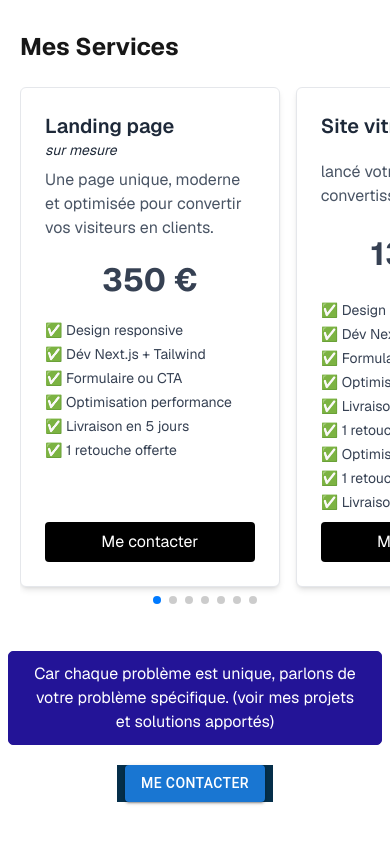
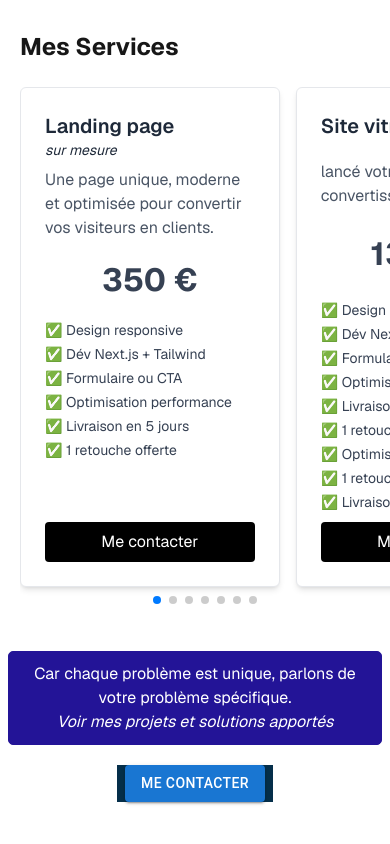
Before and after one commit to Halloween47/vitrine-2025, a Next.js app: page / in a window 390 px wide. Shown: the part 1076-1920 px from the top of the page. Built offline with nearby package versions, Linux system fonts and the light colour scheme; no server answers.

Commit message:
MOBILE Home services : test disposition v5

```diff
--- a/src/components/Beta/ServicePerso.tsx
+++ b/src/components/Beta/ServicePerso.tsx
@@ -13,7 +13,9 @@ const ServicePerso = () => {
       borderRadius: '5px',
       marginBottom: '20px'
     }}>
-      Car chaque problème est unique, parlons de votre problème spécifique. (voir mes projets et solutions apportés)
+      Car chaque problème est unique, parlons de votre problème spécifique.
+      <br/>
+      <em>Voir mes projets et solutions apportés</em>
     </div>
   );
 };
```
